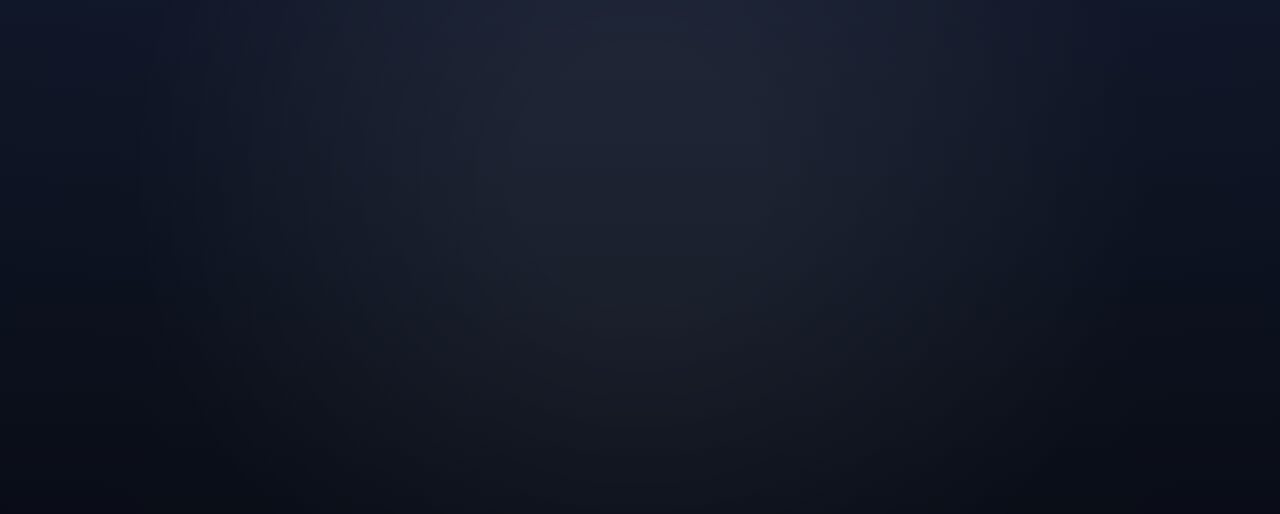
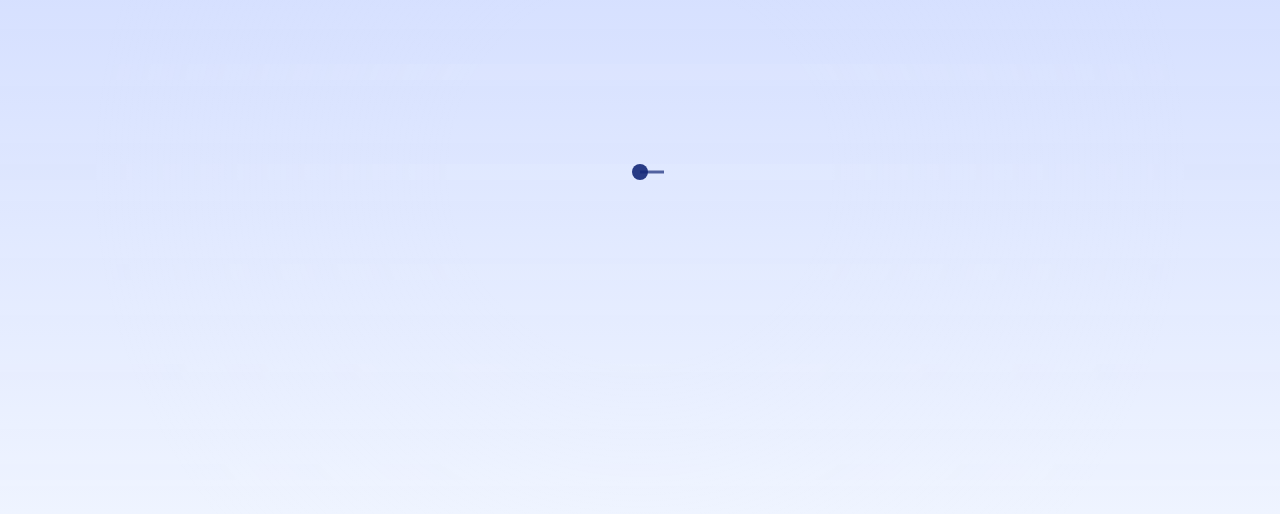
Before and after one commit to SAE-v4/SymbolicAttractorEngine, a website built with Vite: page index.html in a window 1280 px wide. Shown: the part 228-742 px from the top of the page. Built offline with nearby package versions, Linux system fonts and the light colour scheme; animation ran at ten frames a second.

Commit message:
scaffholding flow-mode-chamber

```diff
--- a/src/chambers/flow/SpiralGateChamber.ts
+++ b/src/chambers/flow/SpiralGateChamber.ts
@@ -1,93 +1,189 @@
-import { ChamberBase } from "../core/ChamberBase";
-import { PhaseFX } from "../../vis/phaseFX";
+// chambers/flow/SpiralGateChamber.ts
+import { Services } from "../core/Services";
 
-export class SpiralGateChamber extends ChamberBase {
-  private fx: PhaseFX;
+type Vec2 = { x: number; y: number };
 
-  constructor(canvas: HTMLCanvasElement, services: any) {
-    super(canvas, services);
-    const getPhase = () => this.services?.tempo?.phase?.() ?? 0;
-    this.fx = new PhaseFX(getPhase, {
-      baseA: 0.05,
-      breathDepth: 0.45,
-      rippleDecay: 0.5,
-    });
+function clamp(n: number, min: number, max: number) {
+  return Math.max(min, Math.min(max, n));
+}
+function len(v: Vec2) {
+  return Math.hypot(v.x, v.y);
+}
+function norm(v: Vec2): Vec2 {
+  const l = len(v) || 1;
+  return { x: v.x / l, y: v.y / l };
+}
 
-    // beat pops
-    this.services?.tempo?.onBeat("quarter", () => {
-      this.fx.onBeat();
-      this.onBeat?.();
-    });
+export class SpiralGateChamber {
+  private ctx: CanvasRenderingContext2D;
+  private width = 0;
+  private height = 0;
+  private services: Services;
+
+  // --- Witness state ---
+  private witnessPos: Vec2 = { x: 0, y: 0 };
+  private witnessVel: Vec2 = { x: 0, y: 0 };
+  private witnessFacing: Vec2 = { x: 1, y: 0 }; // unit vector
+  private thrustAmt = 0;
+
+  // tuning
+  private readonly accel = 900;       // px/s^2 at thrust=1
+  private readonly maxSpeed = 600;    // px/s
+  private readonly damping = 0.92;    // velocity decay per second (applied frame-wise)
+
+  constructor(private canvas: HTMLCanvasElement, services: Services) {
+    const ctx = canvas.getContext("2d");
+    if (!ctx) throw new Error("2D context not available");
+    this.ctx = ctx;
+    this.services = services;
+
+    this.handleResize();
+    addEventListener("resize", () => this.handleResize());
+
+    // Start witness in center
+    this.witnessPos = { x: this.width * 0.5, y: this.height * 0.5 };
   }
 
-  update(dt: number) {
-    // your movement, glyphs, etc...
-    this.fx.update(dt);
+  // --- API expected by controls ---
+  public getWitnessPos(): Vec2 {
+    return this.witnessPos;
+  }
+  public setWitnessFacing(dx: number, dy: number) {
+    const n = norm({ x: dx, y: dy });
+    this.witnessFacing = n;
+  }
+  public thrustWitness(amount01: number) {
+    // clamp to [0,1]
+    this.thrustAmt = clamp(amount01, 0, 1);
   }
 
-  render(alpha: number) {
-    const { ctx } = this;
-    const { w, h } = this.vp;
+  // --- Pulses (optional for now) ---
+  public onBeat?(): void;
 
-    // 1) Breathing gradient background
-    const b = this.fx.breath(); // 0..1
-    const top = lerpColor([20, 28, 48], [35, 65, 120], b);
-    const bot = lerpColor([8, 12, 20], [12, 20, 36], b);
-    const g = ctx.createLinearGradient(0, 0, 0, h);
-    g.addColorStop(0, `rgb(${top.join(",")})`);
-    g.addColorStop(1, `rgb(${bot.join(",")})`);
-    ctx.fillStyle = g;
-    ctx.fillRect(0, 0, w, h);
+  // --- Sim/update ---
+  public update(dt: number) {
+    // integrate acceleration from facing * thrust
+    const ax = this.witnessFacing.x * this.accel * this.thrustAmt;
+    const ay = this.witnessFacing.y * this.accel * this.thrustAmt;
 
-    // 2) Beat ripple (radial) centered on canvas (or move with witness)
-    const cx = w * 0.5,
-      cy = h * 0.5;
-    const rippleA = this.fx.overlayAlpha(1.0);
-    if (rippleA > 0.01) {
-      ctx.save();
-      ctx.globalCompositeOperation = "screen";
-      ctx.globalAlpha = rippleA;
-      const r0 = Math.min(w, h) * 0.15;
-      const r1 =
-        Math.min(w, h) * (0.15 + 0.6 * (1 - this.fx.overlayAlpha(0.6))); // expands as ripple decays
-      const rg = ctx.createRadialGradient(cx, cy, r0, cx, cy, r1);
-      rg.addColorStop(0.0, "rgba(255,255,255,0.20)");
-      rg.addColorStop(0.5, "rgba(255,255,255,0.10)");
-      rg.addColorStop(1.0, "rgba(255,255,255,0.00)");
-      ctx.fillStyle = rg;
-      ctx.beginPath();
-      ctx.arc(cx, cy, r1, 0, Math.PI * 2);
-      ctx.fill();
-      ctx.restore();
+    this.witnessVel.x += ax * dt;
+    this.witnessVel.y += ay * dt;
+
+    // damping (approximate continuous damping per second)
+    const dampingPerFrame = Math.pow(this.damping, dt);
+    this.witnessVel.x *= dampingPerFrame;
+    this.witnessVel.y *= dampingPerFrame;
+
+    // clamp speed
+    const speed = len(this.witnessVel);
+    if (speed > this.maxSpeed) {
+      const k = this.maxSpeed / (speed || 1);
+      this.witnessVel.x *= k;
+      this.witnessVel.y *= k;
     }
 
-    // 3) Phase-tinted vignette (subtle)
-    ctx.save();
-    ctx.globalAlpha = 0.12 + 0.12 * b;
-    const vg = ctx.createRadialGradient(
-      cx,
-      cy,
-      Math.min(w, h) * 0.2,
-      cx,
-      cy,
-      Math.max(w, h) * 0.8
-    );
-    vg.addColorStop(0, "rgba(0,0,0,0.0)");
-    vg.addColorStop(1, "rgba(0,0,0,0.6)");
-    ctx.fillStyle = vg;
-    ctx.fillRect(0, 0, w, h);
-    ctx.restore();
+    // integrate position
+    this.witnessPos.x += this.witnessVel.x * dt;
+    this.witnessPos.y += this.witnessVel.y * dt;
 
-    // 4) (Optional) Path/corridor glow: brighten by facing·tangent alignment
-    // compute 'align' in your path code: 0..1
-    // draw a soft line along the current corridor scaled by (0.15 + 0.5*align)
+    // wrap (torus) so we always stay in-bounds
+    if (this.witnessPos.x < 0) this.witnessPos.x += this.width;
+    if (this.witnessPos.y < 0) this.witnessPos.y += this.height;
+    if (this.witnessPos.x >= this.width) this.witnessPos.x -= this.width;
+    if (this.witnessPos.y >= this.height) this.witnessPos.y -= this.height;
+  }
 
-    // …then draw witness, glyphs, collectibles…
+  // --- Render ---
+  public render(_alpha: number) {
+    // 1) Your breathing background (phaseFX) goes here:
+    //    If you already render it somewhere else, keep that and leave this section as-is.
+    const t = this.services.tempo.phase?.() ?? 0;
+    this.drawBreathingBackground(t);
+
+    // 2) Draw witness on top
+    this.drawWitness();
+  }
+
+private drawBreathingBackground(phase: number) {
+  const g = this.ctx;
+  const w = this.width;
+  const h = this.height;
+
+  // clear
+  g.clearRect(0, 0, w, h);
+
+  // BASE gradient (stronger)
+  const base = g.createLinearGradient(0, 0, 0, h);
+  // intensity cycles 0.15..0.85 for visible change
+  const i = 0.5 + 0.35 * Math.sin(phase * Math.PI * 2);
+  base.addColorStop(0, `rgba(170,190,255, ${0.55 + 0.25 * i})`);
+  base.addColorStop(1, `rgba(235,242,255, ${0.65})`);
+  g.fillStyle = base;
+  g.fillRect(0, 0, w, h);
+
+  // RADIAL “breath” centered
+  const cx = w * 0.5;
+  const cy = h * 0.5;
+  const maxR = Math.hypot(w, h) * 0.55;
+  const p = (Math.sin(phase * Math.PI * 2) + 1) * 0.5; // 0..1
+  const r = maxR * (0.65 + 0.25 * p); // expand/contract a bit
+
+  const rg = g.createRadialGradient(cx, cy, r * 0.35, cx, cy, r);
+  rg.addColorStop(0, `rgba(255,255,255, ${0.22 + 0.18 * p})`);
+  rg.addColorStop(1, `rgba(255,255,255, 0)`);
+  g.globalCompositeOperation = "lighter";
+  g.fillStyle = rg;
+  g.beginPath();
+  g.arc(cx, cy, r, 0, Math.PI * 2);
+  g.fill();
+
+  // SOFT BANDS (phase-swept)
+  g.globalCompositeOperation = "overlay";
+  const rows = 9;
+  for (let y = 0; y < rows; y++) {
+    const t = y / (rows - 1);
+    const s = Math.sin(phase * Math.PI * 2 + t * Math.PI * 2);
+    const alpha = 0.08 + 0.10 * Math.max(0, s);
+    g.fillStyle = `rgba(200,210,255, ${alpha})`;
+    const y0 = t * h;
+    g.fillRect(0, y0 - 8, w, 16);
+  }
+
+  // reset
+  g.globalCompositeOperation = "source-over";
+}
+
+
+  private drawWitness() {
+    const g = this.ctx;
+    const { x, y } = this.witnessPos;
+
+    // facing line
+    g.save();
+    g.translate(x, y);
+    g.beginPath();
+    g.moveTo(0, 0);
+    g.lineTo(this.witnessFacing.x * 24, this.witnessFacing.y * 24);
+    g.lineWidth = 3;
+    g.strokeStyle = "rgba(20,40,120,0.7)";
+    g.stroke();
+
+    // dot
+    g.beginPath();
+    g.arc(0, 0, 8 + this.thrustAmt * 6, 0, Math.PI * 2);
+    g.fillStyle = "rgba(20,40,120,0.9)";
+    g.fill();
+
+    g.restore();
+  }
+
+  private handleResize() {
+    const dpr = devicePixelRatio || 1;
+    const rect = this.canvas.getBoundingClientRect();
+    this.width = Math.max(1, Math.floor(rect.width * dpr));
+    this.height = Math.max(1, Math.floor(rect.height * dpr));
+    this.canvas.width = this.width;
+    this.canvas.height = this.height;
+    // If you also need CSS size, ensure the canvas is styled via CSS to fill.
   }
 }
-
-// tiny util
-function lerp(a:number, b:number, t:number){ return a + (b-a)*t; }
-function lerpColor(c0:number[], c1:number[], t:number){
-  return [Math.round(lerp(c0[0],c1[0],t)), Math.round(lerp(c0[1],c1[1],t)), Math.round(lerp(c0[2],c1[2],t))];
-}
--- a/src/controls/WitnessControls.ts
+++ b/src/controls/WitnessControls.ts
@@ -1,50 +1,153 @@
+// controls/WitnessControls.ts
+type GetPos = () => { x: number; y: number } | undefined;
+
 export class WitnessControls {
+  private rect!: DOMRect;
   private dragging = false;
+
+  // touch thrust helpers
+  private pressTimer: number | null = null;
+  private thrustMode = false;
+  private pressStartY = 0;
+  private lastTapTime = 0;
 
   constructor(
     private canvas: HTMLCanvasElement,
-    private onFace: (dx: number, dy: number) => void,
-    private onThrust: (amt: number) => void,
-    private getWitnessPos: () => { x: number; y: number } | undefined, // NEW
+    private setFacing: (dx: number, dy: number) => void,
+    private thrust: (amount01: number) => void,
+    private getWitnessPos: GetPos
   ) {
-    canvas.addEventListener("pointerdown", this.onDown, { passive: true });
-    canvas.addEventListener("pointermove", this.onMove, { passive: true });
-    window.addEventListener("pointerup", this.onUp, { passive: true });
-    window.addEventListener("keydown", this.onKey);
+    this.rect = canvas.getBoundingClientRect();
+
+    this.canvas.addEventListener("pointerdown", this.onDown);
+    addEventListener("pointermove", this.onMove);
+    addEventListener("pointerup", this.onUp);
+    addEventListener("pointercancel", this.onUp);
+
+    // desktop wheel → thrust
+    this.canvas.addEventListener("wheel", this.onWheel, { passive: false });
+
+    addEventListener("resize", () => {
+      this.rect = this.canvas.getBoundingClientRect();
+    });
   }
 
   private onDown = (e: PointerEvent) => {
+    // double-tap burst (mobile convenience)
+    const now = performance.now();
+    if (now - this.lastTapTime < 260) {
+      this.burstThrust();
+    }
+    this.lastTapTime = now;
+
     this.dragging = true;
-    const v = this.vectorFromWitness(e);
-    this.onFace(v.x, v.y);
-    this.onThrust(0.5);
+    this.thrustMode = false;
+    this.canvas.setPointerCapture?.(e.pointerId);
+
+    // schedule thrust mode if user holds
+    this.cancelPressTimer();
+    this.pressStartY = e.clientY;
+    this.pressTimer = window.setTimeout(() => {
+      this.thrustMode = true;
+      // initialize from current value so small moves don’t spike
+      const cur = Number(this.canvas.dataset.thrust || "0");
+      this.thrust(cur);
+    }, 220); // hold ~0.22s to enter thrust mode
+
+    this.applyFacingFromPointer(e);
+    this.applyPressureThrust(e); // if available
   };
 
   private onMove = (e: PointerEvent) => {
     if (!this.dragging) return;
-    const v = this.vectorFromWitness(e);
-    this.onFace(v.x, v.y);
+
+    // if the user moves a lot quickly, cancel the hold → thrust
+    if (!this.thrustMode && Math.abs(e.clientY - this.pressStartY) > 8) {
+      this.cancelPressTimer();
+    }
+
+    if (this.thrustMode) {
+      // vertical drag from pressStartY → thrust 0..1
+      const deltaY = this.pressStartY - e.clientY; // drag up = positive
+      const sens = 1 / 220; // ~220 px for full thrust
+      const prev = Number(this.canvas.dataset.thrust || "0");
+      let next = prev + deltaY * sens;
+      // snap baseline to avoid compounding on every move
+      this.pressStartY = e.clientY;
+      next = Math.max(0, Math.min(1, next));
+      this.canvas.dataset.thrust = String(next);
+      this.thrust(next);
+    } else {
+      this.applyFacingFromPointer(e);
+      this.applyPressureThrust(e); // pressure devices update continuously
+    }
   };
 
-  private onUp = () => { this.dragging = false; };
+  private onUp = (e: PointerEvent) => {
+    if (!this.dragging) return;
+    this.dragging = false;
+    this.cancelPressTimer();
 
-  private onKey = (e: KeyboardEvent) => {
-    const map: Record<string, [number, number]> = {
-      ArrowUp: [0, -1], ArrowDown: [0, 1],
-      ArrowLeft: [-1, 0], ArrowRight: [1, 0],
-    };
-    const v = map[e.key];
-    if (!v) return;
-    this.onFace(v[0], v[1]);
-    this.onThrust(0.5);
+    // exit thrust mode but keep current thrust value (sticky)
+    this.thrustMode = false;
+    try { this.canvas.releasePointerCapture?.(e.pointerId); } catch {}
   };
 
-  // Vector from witness position -> pointer (all in CSS px)
-  private vectorFromWitness(e: PointerEvent) {
-    const r = this.canvas.getBoundingClientRect();
-    const px = e.clientX - r.left;
-    const py = e.clientY - r.top;
-    const { x: wx, y: wy } = this.getWitnessPos();
-    return { x: px - wx, y: py - wy };
+  private onWheel = (e: WheelEvent) => {
+    e.preventDefault();
+    const pos = this.getWitnessPos?.();
+    if (!pos) return;
+
+    const prev = Number(this.canvas.dataset.thrust || "0.0");
+    const delta = -e.deltaY * 0.0015;
+    const next = Math.max(0, Math.min(1, prev + delta));
+    this.canvas.dataset.thrust = String(next);
+    this.thrust(next);
+  };
+
+  private applyFacingFromPointer(e: PointerEvent) {
+    const pos = this.getWitnessPos?.();
+    if (!pos) return;
+
+    const px = e.clientX - this.rect.left;
+    const py = e.clientY - this.rect.top;
+
+    const dpr = devicePixelRatio || 1;
+    const wx = pos.x / dpr;
+    const wy = pos.y / dpr;
+
+    const dx = px - wx;
+    const dy = py - wy;
+    const mag = Math.hypot(dx, dy) || 1;
+    this.setFacing(dx / mag, dy / mag);
+  }
+
+  private applyPressureThrust(e: PointerEvent) {
+    // Some devices report pressure in [0..1]; treat >0 as thrust
+    if (typeof e.pressure === "number" && e.pressure > 0) {
+      const amt = Math.max(0, Math.min(1, e.pressure));
+      this.canvas.dataset.thrust = String(amt);
+      this.thrust(amt);
+    }
+  }
+
+  private burstThrust() {
+    // quick helper: a short auto-thrust burst
+    const amt = 0.6;
+    this.canvas.dataset.thrust = String(amt);
+    this.thrust(amt);
+    // decay back a little after 1.2s (optional)
+    window.setTimeout(() => {
+      const fallback = 0.25;
+      this.canvas.dataset.thrust = String(fallback);
+      this.thrust(fallback);
+    }, 1200);
+  }
+
+  private cancelPressTimer() {
+    if (this.pressTimer != null) {
+      window.clearTimeout(this.pressTimer);
+      this.pressTimer = null;
+    }
   }
 }
--- a/src/main.ts
+++ b/src/main.ts
@@ -1,18 +1,16 @@
 import { EngineLoop } from "./engine/EngineLoop";
-import { AudioEngine } from "./audio/AudioEngine";
 //import { LookingGlassChamber } from "./chambers/LookingGlassChamber";
 //import { RabbitHoleChamber } from "./chambers/RabbitHoleChamber";
 import { SpiralGateChamber } from "./chambers/flow/SpiralGateChamber";
 import { WitnessControls } from "./controls/WitnessControls";
-import { crossed } from "./utils/phaseUtils";
-import { buildChamber } from "./chambers/core/factory";
-import { lookingGlassDef } from "./chambers/defs/LookingGlass.def";
+//import { crossed } from "./utils/phaseUtils";
+//import { buildChamber } from "./chambers/core/factory";
+//import { lookingGlassDef } from "./chambers/defs/LookingGlass.def";
 import { TempoEngine } from "./tempo/TempoEngine";
 import { Services } from "./chambers/core/Services";
 
 const canvas = document.getElementById("engine-canvas") as HTMLCanvasElement;
 const tempo = new TempoEngine();
-const audio = new AudioEngine();
 
 // Services object to hand to chambers
 const services: Services = {
@@ -31,12 +29,14 @@ services.tempo?.onBeat("eighth",  () => {/* light tics later */});
 const chamber = new SpiralGateChamber(canvas, services); // if your base takes services
 // Controls
 console.log(chamber)
+// Controls
 const controls = new WitnessControls(
   canvas,
-  (dx,dy) => chamber.setWitnessFacing?.(dx,dy),
-  (amt)   => chamber.thrustWitness?.(amt),
-  ()      => chamber.getWitnessPos?.()
+  (dx, dy) => chamber.setWitnessFacing?.(dx, dy),
+  (amt)    => chamber.thrustWitness?.(amt),
+  ()       => chamber.getWitnessPos()        // <— no optional chaining here
 );
+
 
 
 const thresholds = [0, 0.25, 0.5, 0.75];
--- a/src/styles.css
+++ b/src/styles.css
@@ -1,4 +1,4 @@
-html, body, #engine-root { height: 100%; margin: 0; }
+html, body, #engine-root { height: 100%; margin: 0; user-select: none; -webkit-user-select: none; }
 #engine-canvas { width: 100%; height: 100%; display: block; touch-action: none; }
 #ui {
   position: fixed; left: 0; right: 0; bottom: env(safe-area-inset-bottom, 8px);
```
